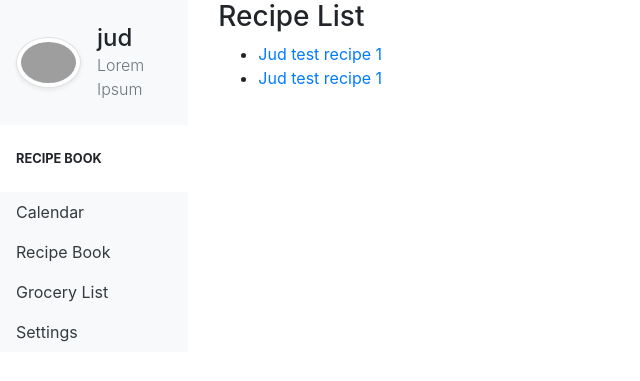
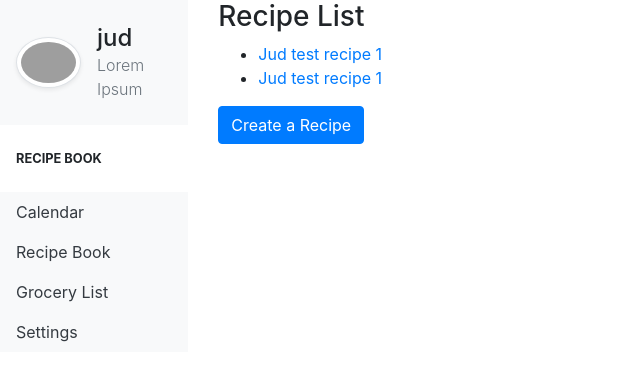
Before and after one commit to harrybeards/BSIT-Capstone, a Django app: page /recipe-book/ in a window 1280 px wide. Shown: the part 56-437 px from the top of the page, without its empty margins (0-640 px from the left). Run offline with Django 3.2, Linux system fonts and the light colour scheme; a user stored in the database is signed in; data comes from the database, SQL or seed files in the repository; both versions use the stored data as it was after the commit; parts of the project's set-up code (start-up, migrations or seed data) failed here and were passed over; some libraries are stand-ins or nearby versions; grey boxes are pictures that could not be loaded.

Commit message:
Stable build where we're able to add, modify, and delete a recipe object that is unique to each user

```diff
--- a/calendar/templates/base-calendar.html
+++ b/calendar/templates/base-calendar.html
@@ -3,6 +3,7 @@
 <head>
     {% block title %}<title>Calendar</title>{% endblock %}
     <meta charset="UTF-8">
+    <meta name="viewport" content="width=device-width, initial-scale=1">
     <script src="https://code.jquery.com/jquery-3.5.1.slim.min.js" integrity="sha384-DfXdz2htPH0lsSSs5nCTpuj/zy4C+OGpamoFVy38MVBnE+IbbVYUew+OrCXaRkfj" crossorigin="anonymous"></script>
     <script src="https://cdn.jsdelivr.net/npm/popper.js@1.16.1/dist/umd/popper.min.js" integrity="sha384-9/reFTGAW83EW2RDu2S0VKaIzap3H66lZH81PoYlFhbGU+6BZp6G7niu735Sk7lN" crossorigin="anonymous"></script>
     <script src="https://cdn.jsdelivr.net/npm/bootstrap@4.5.3/dist/js/bootstrap.min.js" integrity="sha384-w1Q4orYjBQndcko6MimVbzY0tgp4pWB4lZ7lr30WKz0vr/aWKhXdBNmNb5D92v7s" crossorigin="anonymous"></script>
--- a/grocery_list/templates/base-grocery.html
+++ b/grocery_list/templates/base-grocery.html
@@ -3,6 +3,7 @@
 <head>
     {% block title %}<title>Grocery List</title>{% endblock %}
     <meta charset="UTF-8">
+    <meta name="viewport" content="width=device-width, initial-scale=1">
     <script src="https://code.jquery.com/jquery-3.5.1.slim.min.js" integrity="sha384-DfXdz2htPH0lsSSs5nCTpuj/zy4C+OGpamoFVy38MVBnE+IbbVYUew+OrCXaRkfj" crossorigin="anonymous"></script>
     <script src="https://cdn.jsdelivr.net/npm/popper.js@1.16.1/dist/umd/popper.min.js" integrity="sha384-9/reFTGAW83EW2RDu2S0VKaIzap3H66lZH81PoYlFhbGU+6BZp6G7niu735Sk7lN" crossorigin="anonymous"></script>
     <script src="https://cdn.jsdelivr.net/npm/bootstrap@4.5.3/dist/js/bootstrap.min.js" integrity="sha384-w1Q4orYjBQndcko6MimVbzY0tgp4pWB4lZ7lr30WKz0vr/aWKhXdBNmNb5D92v7s" crossorigin="anonymous"></script>
--- a/recipe_book/models.py
+++ b/recipe_book/models.py
@@ -2,11 +2,13 @@ from django.db import models
 from django.conf import settings
 from django.db.models.signals import post_save
 from django.dispatch import receiver
-
+from django.shortcuts import reverse
+import uuid
 # Create your models here.
 
 
 class RecipeBook(models.Model):
+    """Each user has a single associated RecipeBook object, linked in this OneToOne field"""
     user = models.OneToOneField(settings.AUTH_USER_MODEL, on_delete=models.CASCADE)
 
 
@@ -18,6 +20,7 @@ def create_user_recipebook(sender, **kwargs):
 
 
 class Recipe(models.Model):
+    id = models.UUIDField(primary_key=True, default=uuid.uuid4())
     recipebook = models.ForeignKey(RecipeBook, on_delete=models.CASCADE)
     title = models.CharField(max_length=150, help_text='Title of the recipe')
     description = models.TextField(help_text='Description of the recipe', blank=True)
@@ -32,6 +35,9 @@ class Recipe(models.Model):
         ('h', 'Hours')
     )
 
+    def get_absolute_url(self):
+        return reverse('recipe_book:recipe-detail', args=[str(self.id)])
+
     def __str__(self):
         return self.title
 
@@ -39,6 +45,7 @@ class Recipe(models.Model):
 class Ingredient(models.Model):
     recipe = models.ForeignKey(Recipe, on_delete=models.CASCADE)
     name = models.CharField(max_length=100)
+    amount = models.SmallIntegerField(blank=True)
 
     def __str__(self):
         return self.name
@@ -46,5 +53,5 @@ class Ingredient(models.Model):
 
 class Direction(models.Model):
     recipe = models.ForeignKey(Recipe, on_delete=models.CASCADE)
-    step_number = models.SmallIntegerField()
+    #step_number = models.SmallIntegerField()
     step_instructions = models.TextField(help_text='Write the instructions of the step here')
--- a/recipe_book/templates/base-recipe.html
+++ b/recipe_book/templates/base-recipe.html
@@ -3,6 +3,7 @@
 <head>
     {% block title %}<title>Recipe Book</title>{% endblock %}
     <meta charset="UTF-8">
+    <meta name="viewport" content="width=device-width, initial-scale=1">
     <script src="https://code.jquery.com/jquery-3.5.1.slim.min.js" integrity="sha384-DfXdz2htPH0lsSSs5nCTpuj/zy4C+OGpamoFVy38MVBnE+IbbVYUew+OrCXaRkfj" crossorigin="anonymous"></script>
     <script src="https://cdn.jsdelivr.net/npm/popper.js@1.16.1/dist/umd/popper.min.js" integrity="sha384-9/reFTGAW83EW2RDu2S0VKaIzap3H66lZH81PoYlFhbGU+6BZp6G7niu735Sk7lN" crossorigin="anonymous"></script>
     <script src="https://cdn.jsdelivr.net/npm/bootstrap@4.5.3/dist/js/bootstrap.min.js" integrity="sha384-w1Q4orYjBQndcko6MimVbzY0tgp4pWB4lZ7lr30WKz0vr/aWKhXdBNmNb5D92v7s" crossorigin="anonymous"></script>
--- a/recipe_book/templates/recipe_book/recipe_confirm_delete.html
+++ b/recipe_book/templates/recipe_book/recipe_confirm_delete.html
@@ -6,6 +6,6 @@
 
     <form action="" method="POST">
         {% csrf_token %}
-        <input type="submit" value="Submit">
+        <input class="btn btn-primary" type="submit" value="Submit">
     </form>
 {% endblock %}
--- a/recipe_book/templates/recipe_book/recipe_list.html
+++ b/recipe_book/templates/recipe_book/recipe_list.html
@@ -2,17 +2,16 @@
 
 {% block content %}
     <h3>Recipe List</h3>
-    {% if recipe_list %}
+    {% if recipes %}
         <ul>
-        {% for recipe in recipe_list %}
+        {% for recipe in recipes %}
             <li>
-                <a href="#">{{ recipe.title }}</a>
+                <a href="{{ recipe.get_absolute_url }}">{{ recipe.title }}</a>
             </li>
         {% endfor %}
         </ul>
     {% else %}
         <p>No recipes found dawg</p>
-
-        <h3><a href="{% url 'recipe_book:recipe-create' %}">Create a Recipe</a></h3>
     {% endif %}
+    <a class="btn btn-primary" href="{% url 'recipe_book:recipe-create' %}">Create a Recipe</a>
 {% endblock %}
--- a/recipe_book/urls.py
+++ b/recipe_book/urls.py
@@ -7,6 +7,7 @@ urlpatterns = [
     #path('', views.index, name='index'),
     path('', views.RecipeListView.as_view(), name='index'),
     path('recipe/create/', views.RecipeCreate.as_view(), name='recipe-create'),
-    path('recipe/<int:pk>/update/', views.RecipeUpdate.as_view(), name='recipe-update'),
-    path('recipe/<int:pk>/delete', views.RecipeDelete.as_view(), name='recipe-delete')
+    path('recipe/<uuid:pk>/update/', views.RecipeUpdate.as_view(), name='recipe-update'),
+    path('recipe/<uuid:pk>/delete', views.RecipeDelete.as_view(), name='recipe-delete'),
+    path('recipe/<uuid:pk>/', views.RecipeDetailView.as_view(), name='recipe-detail')
 ]
--- a/recipe_book/views.py
+++ b/recipe_book/views.py
@@ -1,10 +1,11 @@
-from django.shortcuts import render
+from django.shortcuts import render, get_object_or_404, redirect
 from django.contrib.auth.mixins import LoginRequiredMixin, PermissionRequiredMixin
 from django.contrib.auth.decorators import login_required
 from django.views import generic
 from django.views.generic.edit import CreateView, UpdateView, DeleteView
 from django.urls import reverse_lazy
 from recipe_book import models
+from .forms import AddRecipeForm
 
 # Create your views here.
 
@@ -16,23 +17,44 @@ def index(request):
 
 class RecipeListView(LoginRequiredMixin, generic.ListView):
     model = models.Recipe
+    context_object_name = 'recipes'
+
+    # Using this method ensures that the only recipes that are displayed are the ones associated with each user
+    def get_queryset(self):
+        return models.Recipe.objects.filter(recipebook=self.request.user.recipebook)
 
 
 class RecipeDetailView(LoginRequiredMixin, generic.DetailView):
     model = models.Recipe
     fields = ['title', 'description', 'servings', 'prep_time', 'cook_time', 'url']
+    context_object_name = 'recipe'
+
+    def get_queryset(self):
+        return models.Recipe.objects.filter(recipebook=self.request.user.recipebook)
 
 
 class RecipeCreate(LoginRequiredMixin, CreateView):
     model = models.Recipe
     fields = ['title', 'description', 'servings', 'prep_time', 'cook_time', 'url']
 
+    def form_valid(self, form):
+        form.instance.recipebook = self.request.user.recipebook
+        return super().form_valid(form)
+
 
 class RecipeUpdate(LoginRequiredMixin, UpdateView):
     model = models.Recipe
     fields = ['title', 'description', 'servings', 'prep_time', 'cook_time', 'url']
 
+    def form_valid(self, form):
+        form.instance.recipebook = self.request.user.recipebook
+        return super().form_valid(form)
+
 
 class RecipeDelete(LoginRequiredMixin, DeleteView):
     model = models.Recipe
     success_url = reverse_lazy('recipe_book:index')
+
+    def form_valid(self, form):
+        form.instance.recipebook = self.request.user.recipebook
+        return super().form_valid(form)
--- a/settings/templates/base-settings.html
+++ b/settings/templates/base-settings.html
@@ -3,6 +3,7 @@
 <head>
     {% block title %}<title>Settings</title>{% endblock %}
     <meta charset="UTF-8">
+    <meta name="viewport" content="width=device-width, initial-scale=1">
     <script src="https://code.jquery.com/jquery-3.5.1.slim.min.js" integrity="sha384-DfXdz2htPH0lsSSs5nCTpuj/zy4C+OGpamoFVy38MVBnE+IbbVYUew+OrCXaRkfj" crossorigin="anonymous"></script>
     <script src="https://cdn.jsdelivr.net/npm/popper.js@1.16.1/dist/umd/popper.min.js" integrity="sha384-9/reFTGAW83EW2RDu2S0VKaIzap3H66lZH81PoYlFhbGU+6BZp6G7niu735Sk7lN" crossorigin="anonymous"></script>
     <script src="https://cdn.jsdelivr.net/npm/bootstrap@4.5.3/dist/js/bootstrap.min.js" integrity="sha384-w1Q4orYjBQndcko6MimVbzY0tgp4pWB4lZ7lr30WKz0vr/aWKhXdBNmNb5D92v7s" crossorigin="anonymous"></script>
--- a/templates/base-registration.html
+++ b/templates/base-registration.html
@@ -3,6 +3,7 @@
 <head>
     {% block title %}<title>Regigster</title>{% endblock %}
     <meta charset="UTF-8">
+    <meta name="viewport" content="width=device-width, initial-scale=1">
     <script src="https://code.jquery.com/jquery-3.5.1.slim.min.js" integrity="sha384-DfXdz2htPH0lsSSs5nCTpuj/zy4C+OGpamoFVy38MVBnE+IbbVYUew+OrCXaRkfj" crossorigin="anonymous"></script>
     <script src="https://cdn.jsdelivr.net/npm/popper.js@1.16.1/dist/umd/popper.min.js" integrity="sha384-9/reFTGAW83EW2RDu2S0VKaIzap3H66lZH81PoYlFhbGU+6BZp6G7niu735Sk7lN" crossorigin="anonymous"></script>
     <script src="https://cdn.jsdelivr.net/npm/bootstrap@4.5.3/dist/js/bootstrap.min.js" integrity="sha384-w1Q4orYjBQndcko6MimVbzY0tgp4pWB4lZ7lr30WKz0vr/aWKhXdBNmNb5D92v7s" crossorigin="anonymous"></script>
--- a/templates/base.html
+++ b/templates/base.html
@@ -3,6 +3,7 @@
 <head>
     {% block title %}<title>Calendar</title>{% endblock %}
     <meta charset="UTF-8">
+    <meta name="viewport" content="width=device-width, initial-scale=1">
     <script src="https://code.jquery.com/jquery-3.5.1.slim.min.js" integrity="sha384-DfXdz2htPH0lsSSs5nCTpuj/zy4C+OGpamoFVy38MVBnE+IbbVYUew+OrCXaRkfj" crossorigin="anonymous"></script>
     <script src="https://cdn.jsdelivr.net/npm/popper.js@1.16.1/dist/umd/popper.min.js" integrity="sha384-9/reFTGAW83EW2RDu2S0VKaIzap3H66lZH81PoYlFhbGU+6BZp6G7niu735Sk7lN" crossorigin="anonymous"></script>
     <script src="https://cdn.jsdelivr.net/npm/bootstrap@4.5.3/dist/js/bootstrap.min.js" integrity="sha384-w1Q4orYjBQndcko6MimVbzY0tgp4pWB4lZ7lr30WKz0vr/aWKhXdBNmNb5D92v7s" crossorigin="anonymous"></script>
```
Also changed, not shown: recipe_book/forms.py (+24 -3 lines), recipe_book/templates/recipe_book/recipe_detail.html (added, +11 -0 lines), accounts/migrations/0001_initial.py, accounts/migrations/0002_auto_20210114_2322.py (deleted), calendar/migrations/0001_initial.py, db.sqlite3, grocery_list/migrations/0001_initial.py, recipe_book/migrations/0001_initial.py.
